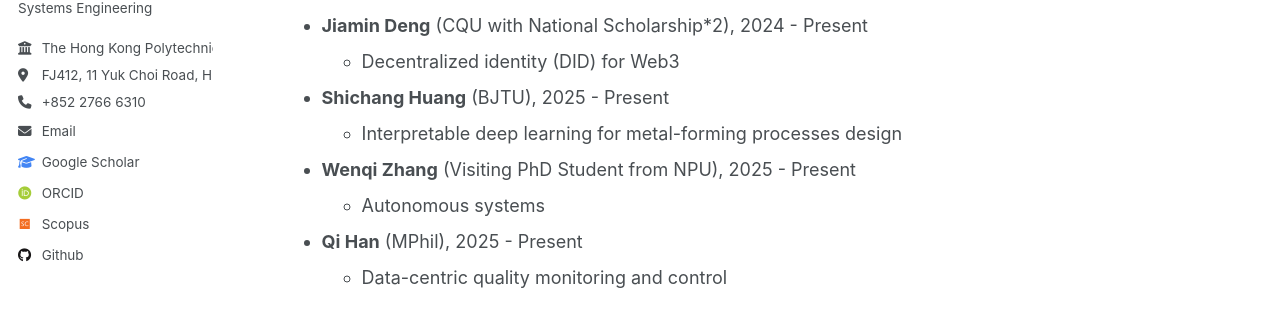
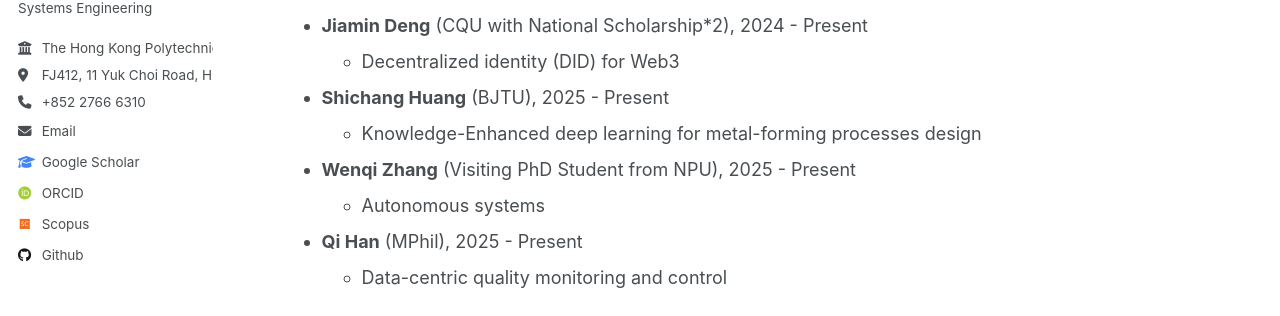
Before and after one commit to PENG-Zhe/peng-zhe.github.io, a Jekyll site: the page built from _pages/people.md, in a window 1280 px wide and 1172 px high. Shown: the part 365-681 px from the top of the window. Built offline with Jekyll 4.4.1, drawn with Linux system fonts in a browser that asks for light colours; some web fonts are replaced.

Commit message:
Update people.md

```diff
--- a/_pages/people.md
+++ b/_pages/people.md
@@ -15,7 +15,7 @@ layout: archive
   * Decentralized identity (DID) for Web3
 
 * **Shichang Huang** (BJTU), 2025 - Present
-  * Interpretable deep learning for metal-forming processes design
+  * Knowledge-Enhanced deep learning for metal-forming processes design
 
 * **Wenqi Zhang** (Visiting PhD Student from NPU), 2025 - Present
   * Autonomous systems
@@ -29,9 +29,12 @@ layout: archive
 
 <!--
   * Physics-informed reinforcement learning for metal-forming processes design
+  * Agentic AI-assisted Production Scheduling
+  * Harnessing Multimodal AI for Knowledge-Enhanced Computational Pathology
+  * Interpretable deep learning for metal-forming processes design
+
   * Autonomous planning and decision making
   * Reinforcement learning for autonomous systems
-  * Agentic AI-assisted Production Scheduling
 -->
 
 
```
